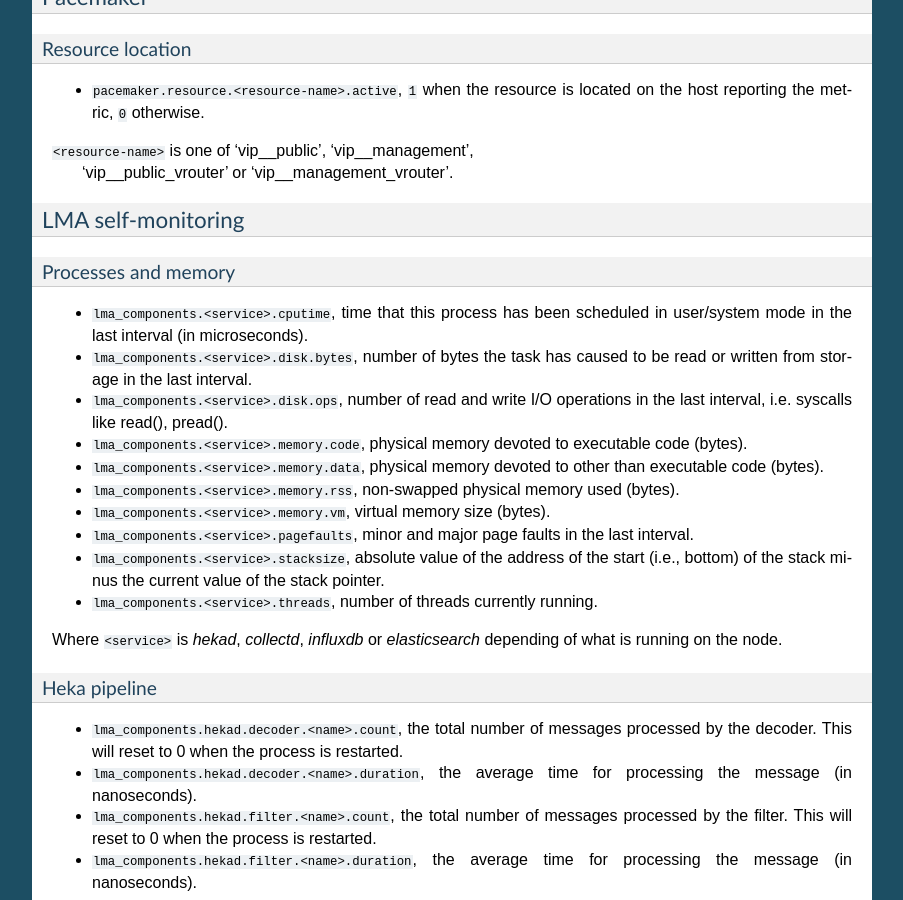
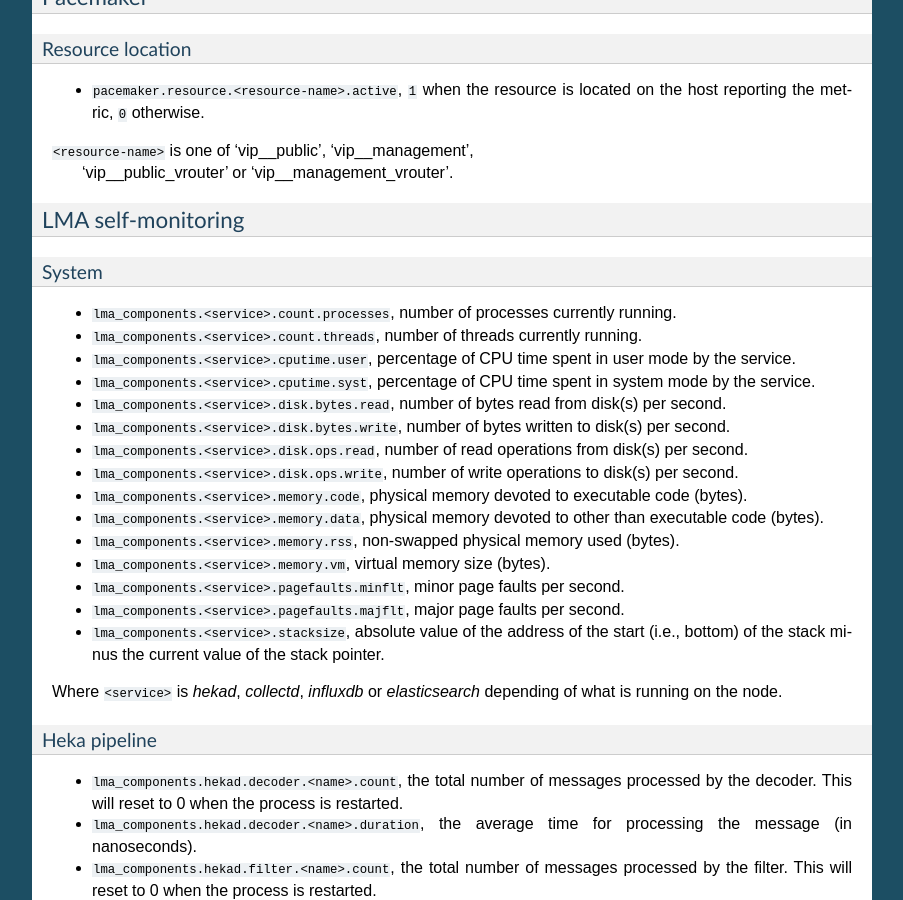
Before and after one commit to openstack-archive/fuel-plugin-lma-collector, a Sphinx documentation site: the page built from doc/source/metrics.rst, in a window 1280 px wide and 900 px high, scrolled down 15279 px. Shown: the whole window, without its empty margins (198-1101 px from the left). Built offline with Sphinx 7.4.7, drawn with Linux system fonts in a browser that asks for light colours; some of the changed text lies outside the part shown.

Commit message:
Fix collected decoder for processes plugin
The collectd decoder needs to be reworked because collectd can send 2
values (user & sys) for the cputime sample while the decoder sends both
with the same metric name. It is the same for disk IO, disk OPS,
pagefaults and the number of processes/threads.

Change-Id: Ia15295713c43f4300661697d2e95ab267ba05373

```diff
--- a/doc/source/metrics/lma.rst
+++ b/doc/source/metrics/lma.rst
@@ -1,18 +1,23 @@
 .. _LMA_self-monitoring:
 
-Processes and memory
-^^^^^^^^^^^^^^^^^^^^
+System
+^^^^^^
 
-* ``lma_components.<service>.cputime``, time that this process has been scheduled in user/system mode in the last interval (in microseconds).
-* ``lma_components.<service>.disk.bytes``, number of bytes the task has caused to be read or written from storage in the last interval.
-* ``lma_components.<service>.disk.ops``, number of read and write I/O operations in the last interval, i.e. syscalls like read(), pread().
+* ``lma_components.<service>.count.processes``, number of processes currently running.
+* ``lma_components.<service>.count.threads``, number of threads currently running.
+* ``lma_components.<service>.cputime.user``, percentage of CPU time spent in user mode by the service.
+* ``lma_components.<service>.cputime.syst``, percentage of CPU time spent in system mode by the service.
+* ``lma_components.<service>.disk.bytes.read``, number of bytes read from disk(s) per second.
+* ``lma_components.<service>.disk.bytes.write``, number of bytes written to disk(s) per second.
+* ``lma_components.<service>.disk.ops.read``, number of read operations from disk(s) per second.
+* ``lma_components.<service>.disk.ops.write``, number of write operations to disk(s) per second.
 * ``lma_components.<service>.memory.code``,  physical memory devoted to executable code (bytes).
 * ``lma_components.<service>.memory.data``, physical memory devoted to other than executable code (bytes).
 * ``lma_components.<service>.memory.rss``, non-swapped physical memory used (bytes).
 * ``lma_components.<service>.memory.vm``, virtual memory size (bytes).
-* ``lma_components.<service>.pagefaults``, minor and major page faults in the last interval.
+* ``lma_components.<service>.pagefaults.minflt``, minor page faults per second.
+* ``lma_components.<service>.pagefaults.majflt``, major page faults per second.
 * ``lma_components.<service>.stacksize``, absolute value of the address of the start (i.e., bottom) of the stack minus the current value of the stack pointer.
-* ``lma_components.<service>.threads``, number of threads currently running.
 
 Where ``<service>`` is *hekad*, *collectd*, *influxdb* or *elasticsearch*
 depending of what is running on the node.
```
Also changed, not shown: 1 other file.
